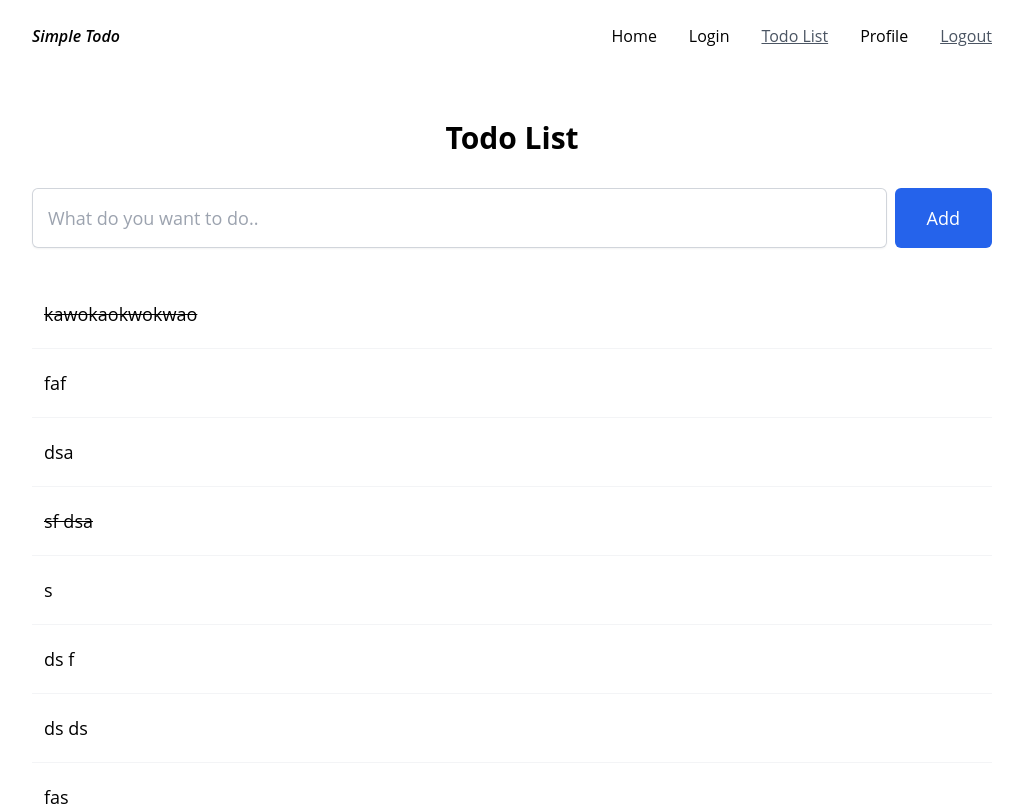
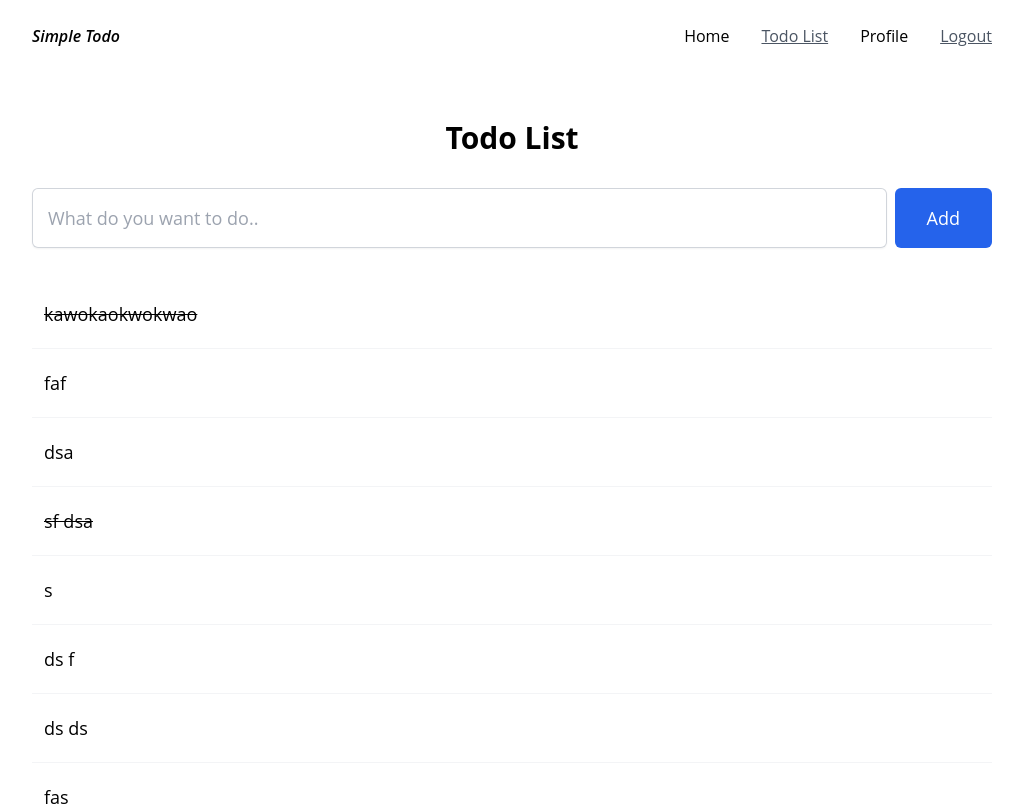
Before and after one commit to sumirart/Simple-Todo-with-React, a React (Create React App) app: page /todos in a window 1280 px wide. Shown: the top 806 px of the page, without its empty margins (128-1151 px from the left). Built offline with nearby package versions, Linux system fonts and the light colour scheme; data requests are answered from the project's data file; sample sign-in values are in the browser's storage; the HTML template or start-up script is replaced by a standard one.

Commit message:
feat: add authentication

```diff
--- a/src/App.js
+++ b/src/App.js
@@ -10,8 +10,11 @@ import NotFound from "./pages/NotFound";
 import Profile from "./pages/Profile";
 import Todo from "./pages/Todo";
 
+import AuthProvider from "./context/AuthProvider";
+
 export default function App() {
   return (
+    <AuthProvider>
       <BrowserRouter>
         <Routes>
           <Route element={<Navbar />}>
@@ -25,5 +28,6 @@ export default function App() {
           <Route path="*" element={<NotFound />} />
         </Routes>
       </BrowserRouter>
+    </AuthProvider>
   );
 }
--- a/src/components/Navbar.jsx
+++ b/src/components/Navbar.jsx
@@ -1,11 +1,13 @@
 import { Link, NavLink, Outlet } from "react-router-dom";
+import { useAuth } from "../context/AuthProvider";
 
 export default function Navbar() {
-  const token = localStorage.getItem("token");
+  // const token = localStorage.getItem("token");
+  // function handleLogout() {
+  //   localStorage.removeItem("token");
+  // }
 
-  function handleLogout() {
-    localStorage.removeItem("token");
-  }
+  const { token, logout } = useAuth();
 
   return (
     <>
@@ -28,17 +30,7 @@ export default function Navbar() {
                 Home
               </NavLink>
             </li>
-            <li>
-              <NavLink
-                to="login"
-                className={({ isActive }) =>
-                  (isActive ? "text-gray-600 underline" : "") +
-                  " hover:text-gray-400"
-                }
-              >
-                Login
-              </NavLink>
-            </li>
+
             <li>
               <NavLink
                 to="todos"
@@ -61,10 +53,23 @@ export default function Navbar() {
                 Profile
               </NavLink>
             </li>
+            {!token && (
+              <li>
+                <NavLink
+                  to="login"
+                  className={({ isActive }) =>
+                    (isActive ? "text-gray-600 underline" : "") +
+                    " hover:text-gray-400"
+                  }
+                >
+                  Login
+                </NavLink>
+              </li>
+            )}
             {token && (
               <li>
                 <NavLink
-                  onClick={handleLogout}
+                  onClick={logout}
                   className={({ isActive }) =>
                     (isActive ? "text-gray-600 underline" : "") +
                     " hover:text-gray-400"
--- /dev/null
+++ b/src/context/AuthProvider.jsx
@@ -0,0 +1,31 @@
+import { createContext, useContext, useState } from "react";
+
+let AuthContext = createContext(undefined);
+
+function AuthProvider({ children }) {
+  const [token, setToken] = useState(() => localStorage.getItem("token"));
+
+  const login = (token) => {
+    setToken(token);
+    localStorage.setItem("token", token);
+  };
+
+  const logout = () => {
+    setToken(undefined);
+    localStorage.removeItem("token");
+  };
+
+  const value = { token, login, logout };
+
+  return <AuthContext.Provider value={value}>{children}</AuthContext.Provider>;
+}
+
+export function useAuth() {
+  const context = useContext(AuthContext);
+  if (context === undefined) {
+    throw new Error("useAuth must be used within a AuthProvider");
+  }
+  return context;
+}
+
+export default AuthProvider;
--- a/src/pages/Home.jsx
+++ b/src/pages/Home.jsx
@@ -5,6 +5,24 @@ export default function Home() {
   return (
     <div>
       <Title>Welcome to my website!</Title>
+      <div className="relative flex h-0 w-full justify-center pb-[100%]">
+        <iframe
+          src="https://giphy.com/embed/8vQSQ3cNXuDGo"
+          width="480"
+          height="480"
+          className="absolute"
+          allowFullScreen
+        ></iframe>
+      </div>
+      <p>
+        <a
+          href="https://giphy.com/gifs/cat-moment-remember-8vQSQ3cNXuDGo"
+          target="_blank"
+          rel="noreferrer"
+        >
+          via GIPHY
+        </a>
+      </p>
     </div>
   );
 }
--- a/src/pages/Login.jsx
+++ b/src/pages/Login.jsx
@@ -1,17 +1,21 @@
 import { Navigate, useLocation, useNavigate } from "react-router-dom";
 
 import Title from "../components/Title";
+import { useAuth } from "../context/AuthProvider";
 
 export default function Login() {
   const navigate = useNavigate();
   const location = useLocation();
 
   let from = location.state?.from?.pathname ?? "/";
+  const auth = useAuth();
 
   function handleSubmit(e) {
     e.preventDefault();
 
-    localStorage.setItem("token", "randomtokenwords123131231293812093821");
+    // localStorage.setItem("token", "randomtokenwords123131231293812093821");
+    auth.login("randomtokenwords123131231293812093821");
+
     navigate(from, { replace: true });
   }
 
--- a/src/pages/ProtectedPage.jsx
+++ b/src/pages/ProtectedPage.jsx
@@ -1,10 +1,13 @@
 import { Navigate, Outlet, useLocation } from "react-router-dom";
+import { useAuth } from "../context/AuthProvider";
 
 export default function AuthPage() {
-  const token = localStorage.getItem("token");
+  // const token = localStorage.getItem("token");
+
   const location = useLocation();
+  const auth = useAuth();
 
-  if (!token) {
+  if (!auth.token) {
     return <Navigate to="/login" state={{ from: location }} replace />;
   }
 
```
Lines whose indentation alone changed are shown as unchanged.
